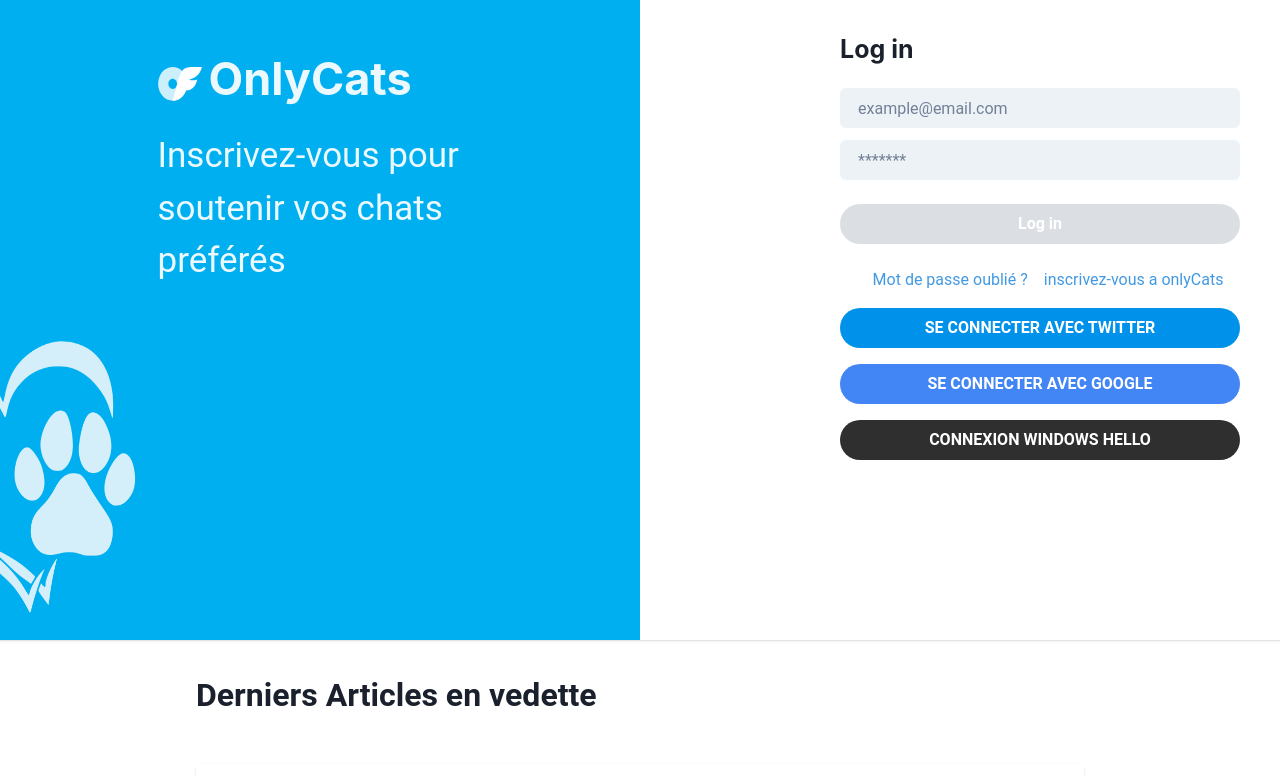
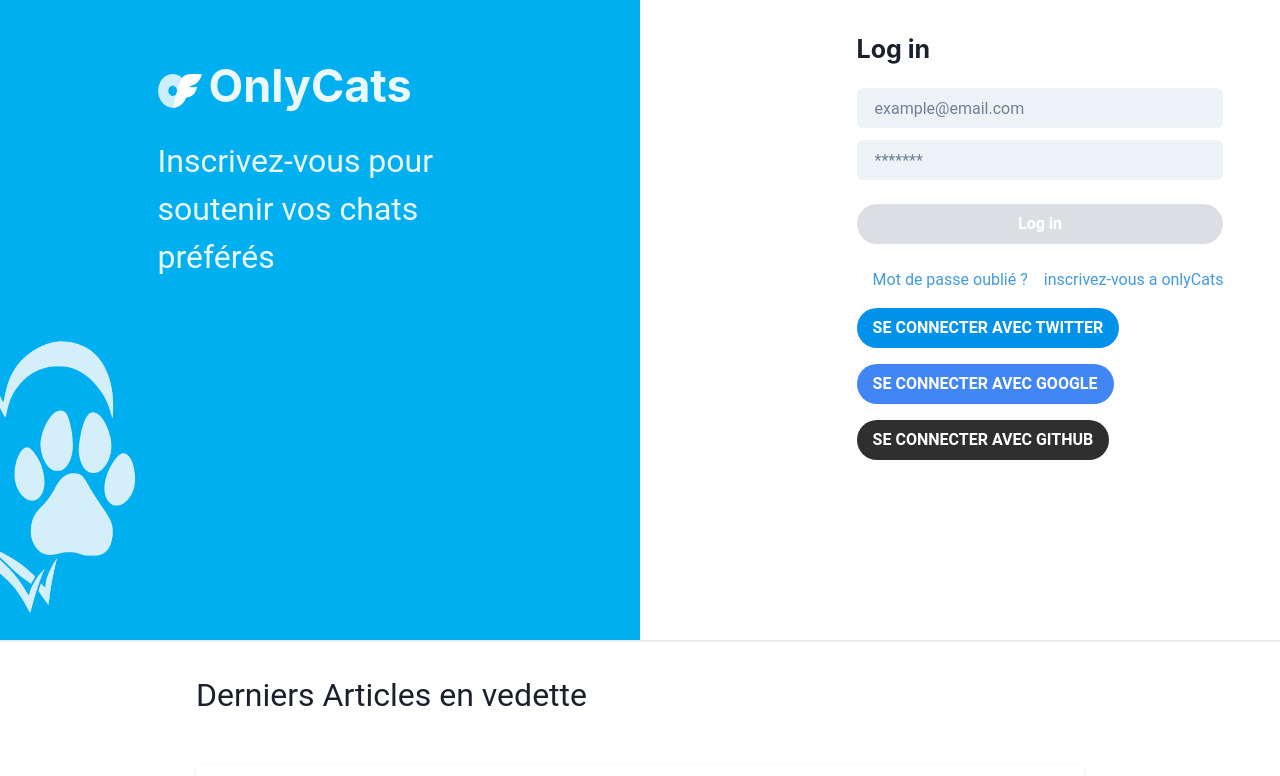
Before and after one commit to BenoitAd/OnlyCats_WebApp, a Next.js app: page / in a window 1280 px wide. Shown: the top 776 px of the page. Built offline with nearby package versions, Linux system fonts and the light colour scheme; no server answers.

Commit message:
feature : debut authentification

```diff
--- a/package.json
+++ b/package.json
@@ -19,6 +19,7 @@
     "eslint-config-next": "13.0.6",
     "framer-motion": "^6",
     "next": "13.0.6",
+    "next-auth": "^4.18.7",
     "react": "18.2.0",
     "react-dom": "18.2.0",
     "typescript": "4.9.3"
--- a/pages/HomePage.tsx
+++ b/pages/HomePage.tsx
@@ -1,9 +1,12 @@
 import { Button, Flex, Heading, Input, Text, useColorMode, useColorModeValue, UnorderedList, Link, WrapItem, Image, Card } from "@chakra-ui/react";
 import { redirect } from "next/dist/server/api-utils";
+import { useSession, signIn, getProviders } from 'next-auth/react'
 
 const background = `linear-gradient(90deg,#00aff0 50%,transparent 50.01%)`
 
 export default function HomePage() {
+  const { data:session } = useSession(); // session user
+
   const { toggleColorMode } = useColorMode()
   const formBackGround = useColorModeValue("gray.100", "gray.700")
   return (
@@ -21,8 +24,10 @@
               mt="5px"
               />
               <Heading mb={6} ml="6px" color='whiteAlpha.900' fontSize='45px' >OnlyCats</Heading>
+            </Flex >
+            <Flex width="375px" >
+              <Text fontSize='32px' color='whiteAlpha.900' width="-moz-available">Inscrivez-vous pour soutenir vos chats préférés</Text>
             </Flex>
-            <Text fontSize='35px' color='whiteAlpha.900' width="400px">Inscrivez-vous pour soutenir vos chats préférés</Text>
           </Flex>
           <Flex position="relative" top="150px" left="-350px">
             <Image
@@ -34,10 +39,15 @@
       </Flex>
       <Flex justifyContent="center" alignItems="center" height="100vh" width="100vh" mb={130}>
         <Flex direction="column" p={12} rounded={6} >
+          { session ?
+          ( <Heading>You are logged as {session.user?.email}</Heading> )
+          :
+          (
+          <>
           <Heading mb={6} fontSize="25">Log in</Heading>
           <Input placeholder="example@email.com" variant="filled" mb={3} type="email" />
           <Input placeholder="*******" variant="filled" mb={6} type="password"/>
-          <Button mb={6} rounded={20} textColor="white" bg="rgba(138,150,163,.75)" opacity=".4">Log in</Button>
+          <Button mb={6} rounded={20} textColor="white" bg="rgba(138,150,163,.75)" opacity=".4" onClick={signIn} >Log in</Button>
           <Flex textAlign="center" justifyContent="center">
           <UnorderedList mb="2vh" display="inline-block" textAlign='left'>
             <Link mr="2vh" color="blue.400">Mot de passe oublié ?</Link>
@@ -46,7 +56,7 @@
           </Flex>
           <WrapItem mb="2vh" >
 
-            <Button background="#0091ea" width="50vh" rounded={20} textColor="white">
+            <Button background="#0091ea" width="-moz-available" rounded={20} textColor="white">
             {/* <Flex position="absolute" left="5">
               <Image
                 boxSize="20px"
@@ -57,11 +67,14 @@
             SE CONNECTER AVEC TWITTER</Button>
           </WrapItem>
           <WrapItem mb="2vh">
-            <Button background="#4285f4" width="50vh" rounded={20} textColor="white">SE CONNECTER AVEC GOOGLE</Button>
+            <Button background="#4285f4" width="-moz-available" rounded={20} textColor="white" >SE CONNECTER AVEC GOOGLE</Button>
           </WrapItem>
           <WrapItem mb="2vh">
-            <Button bg="#2f2f2f" width="50vh" rounded={20} textColor="white">CONNEXION WINDOWS HELLO</Button>
+            <Button bg="#2f2f2f" width="-moz-available" rounded={20} textColor="white">SE CONNECTER AVEC GITHUB</Button>
           </WrapItem>
+          </>
+          )
+          }
         </Flex>
       </Flex>
     </Flex>
--- a/pages/_app.tsx
+++ b/pages/_app.tsx
@@ -1,12 +1,15 @@
 import '../styles/globals.css'
 import type { AppProps } from 'next/app'
 import { ChakraProvider } from '@chakra-ui/react'
+import { SessionProvider } from 'next-auth/react'
 
 export default function App({ Component, pageProps }: AppProps) {
 
     return (
     <ChakraProvider>
-      <Component {...pageProps} />
+      <SessionProvider>
+        <Component {...pageProps} />
+      </SessionProvider>
     </ChakraProvider>
     )
 }
--- a/pages/index.tsx
+++ b/pages/index.tsx
@@ -44,14 +44,14 @@
     height="100%"
   >
     <HomePage/>
-    <Flex box-boxSizing="border-box"
+    <Flex boxSizing="border-box"
     min-height="300px" p="0" m="0" background-repeat="no-repeat"
     display="block" text-rendering="optimizeLegibility"
     direction="column" justifyContent="center" alignItems="center"
-    border-top='1px solid rgba(138,150,163,.25)' font-family='Roboto,sans-serif'
+    border-top='1px solid rgba(138,150,163,.25)' fontFamily='Roboto,sans-serif'
     fontSize='16px' line-height='1.3334'
     >
-    <Heading fontFamily="Roboto,sans-serif" fontSize= "32px" font-weight='400' mt='36px' line-height= "40px"> Derniers Articles en vedette </Heading>
+    <Heading fontFamily="Roboto,sans-serif" fontSize= "32px" fontWeight='400' mt='36px' line-height= "40px"> Derniers Articles en vedette </Heading>
     <Flex border-top= "1px solid rgba(138,150,163,.25)" display="flex" flexDirection="column">
       <Articles articlesData={articles}/>
     </Flex>
```
Also changed, not shown: pages/api/auth/[...nextauth].ts (added, +11 -0 lines), 1 other file (tests, documents, lock files or other folders). Lines whose indentation alone changed are shown as unchanged.
